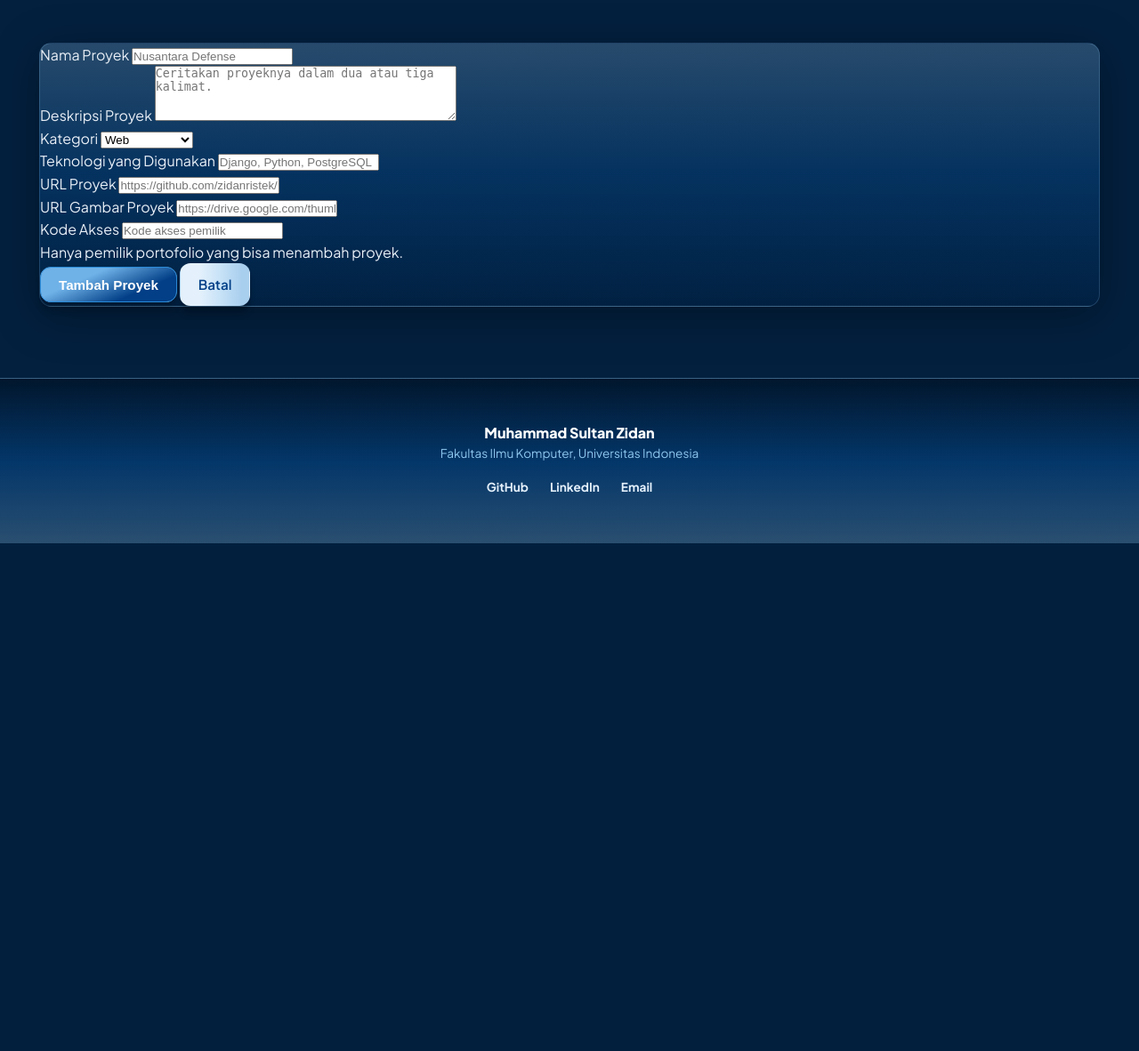
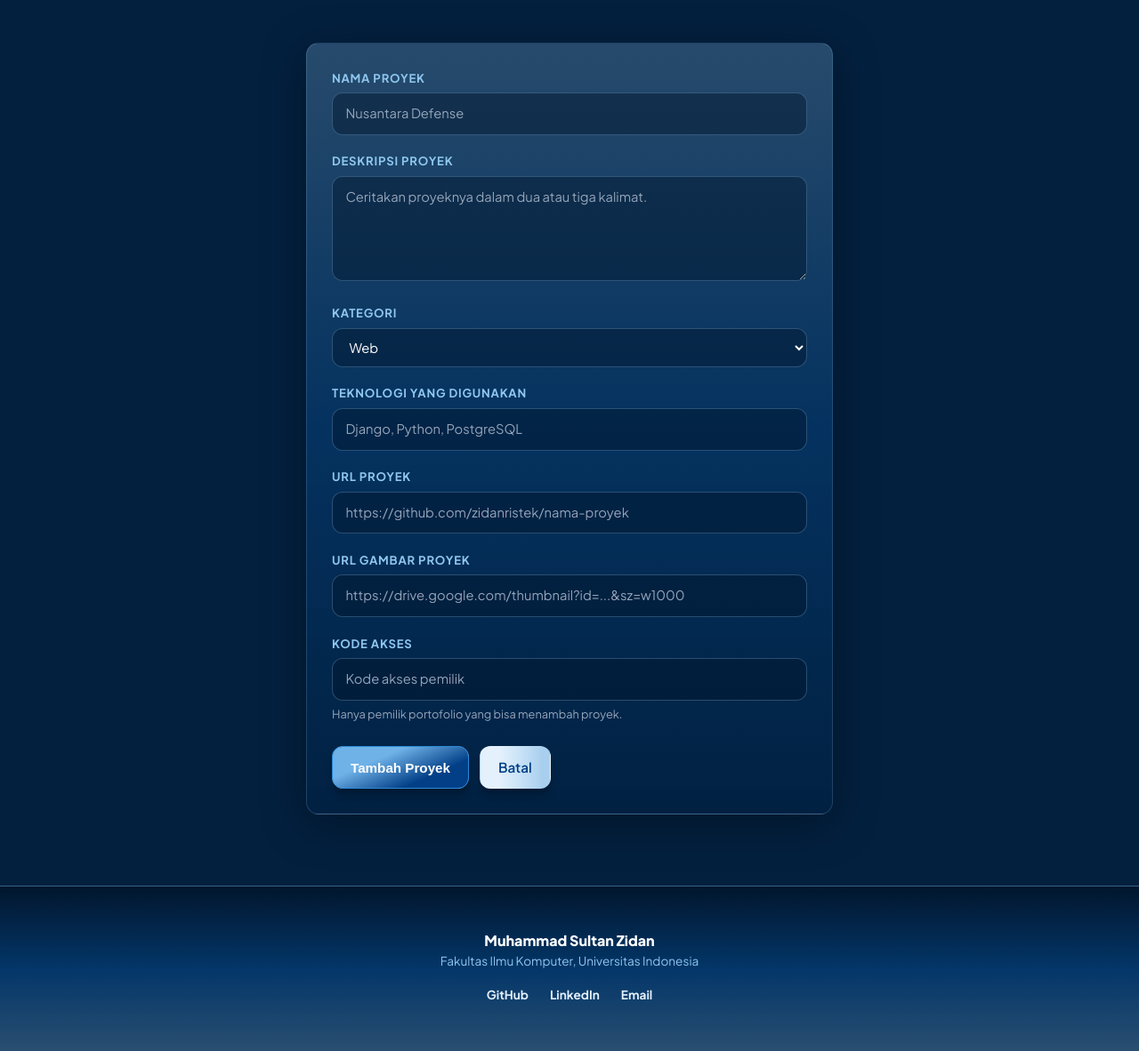
Before and after one commit to zidanristek/myportofolio, a Django app: page /projects/add/ in a window 1280 px wide. Shown: the part 198-1380 px from the top of the page at 89% size. Before the commit the page ends 809 px from the top, so only its background shows below. Run offline with Django 5.2, Linux system fonts and the light colour scheme; parts of the project's set-up code (start-up, migrations or seed data) failed here and were passed over.

Commit message:
style(css): dress the form and the modal in the site palette
Inputs sit on the dark ground the rest of the site uses, which leaves one
thing the browser paints itself: a native select menu draws its options
on the operating system's own surface, so those need an explicit colour
or they come out dark on dark.

On a narrow screen the confirmation rises from the bottom edge instead of
floating in the middle, which puts it within reach of a thumb.

```diff
--- a/static/css/style.css
+++ b/static/css/style.css
@@ -1115,6 +1115,252 @@ body.menu-open {
 }
 
 /* ==========================================================================
+   Forms, flash messages, and the delete confirmation
+
+   The tutorial ships its own palette for these. Everything below is the same
+   layout mapped onto the tokens this site already uses, so a form does not
+   arrive looking like it came from another project.
+   ========================================================================== */
+
+.btn-danger {
+    color: var(--n-100);
+    background: linear-gradient(156.6deg, #e06a5c 24%, #8f2018 78%);
+    box-shadow: var(--shadow-btn);
+}
+
+.flash-list {
+    margin-bottom: 1.5rem;
+}
+
+.flash {
+    padding: 0.8rem 1.1rem;
+    border-radius: var(--radius-card);
+    border: 1px solid rgba(143, 199, 239, 0.28);
+    font-size: 0.9rem;
+    font-weight: 600;
+}
+
+.flash-success {
+    color: var(--green-400);
+    background: rgba(0, 165, 81, 0.12);
+    border-color: rgba(63, 203, 132, 0.45);
+}
+
+.flash-error {
+    color: #ffb3aa;
+    background: rgba(180, 35, 24, 0.16);
+    border-color: rgba(224, 106, 92, 0.5);
+}
+
+/* Toolbar above the list: search on the left, add on the right. */
+
+.project-toolbar {
+    display: flex;
+    flex-wrap: wrap;
+    align-items: center;
+    justify-content: space-between;
+    gap: 0.9rem;
+    margin-bottom: 1.6rem;
+}
+
+.project-search {
+    display: flex;
+    flex: 1 1 320px;
+    gap: 0.6rem;
+}
+
+.project-search-input {
+    flex: 1 1 auto;
+    min-width: 0;
+    padding: 0.6rem 0.9rem;
+    border: 1px solid rgba(143, 199, 239, 0.28);
+    border-radius: 12px;
+    background: rgba(1, 21, 43, 0.45);
+    color: var(--n-100);
+    font: inherit;
+    font-size: 0.9rem;
+}
+
+.project-search-input::placeholder {
+    color: var(--n-400);
+}
+
+.project-search-input:focus-visible {
+    outline: 2px solid var(--green-400);
+    outline-offset: 1px;
+}
+
+.project-actions {
+    display: flex;
+    flex-wrap: wrap;
+    align-items: center;
+    gap: 0.6rem;
+    margin-top: 1.1rem;
+}
+
+/* Form */
+
+.form-shell {
+    max-width: 640px;
+}
+
+.project-form {
+    padding: 1.75rem;
+}
+
+.form-group {
+    margin-bottom: 1.15rem;
+}
+
+.form-group label {
+    display: block;
+    margin-bottom: 0.4rem;
+    font-size: 0.82rem;
+    font-weight: 700;
+    letter-spacing: 0.06em;
+    text-transform: uppercase;
+    color: var(--blue-200);
+}
+
+.form-group input,
+.form-group select,
+.form-group textarea {
+    width: 100%;
+    box-sizing: border-box;
+    padding: 0.7rem 0.9rem;
+    border: 1px solid rgba(143, 199, 239, 0.28);
+    border-radius: 12px;
+    background: rgba(1, 21, 43, 0.45);
+    color: var(--n-100);
+    font: inherit;
+    font-size: 0.92rem;
+}
+
+.form-group textarea {
+    resize: vertical;
+}
+
+/* The dropdown opens as a native menu painted by the operating system, so its
+   options need a colour of their own or they land dark on dark. */
+
+.form-group select option {
+    color: var(--navy-950);
+    background: var(--n-100);
+}
+
+.form-group input::placeholder,
+.form-group textarea::placeholder {
+    color: var(--n-400);
+}
+
+.form-group input:focus-visible,
+.form-group select:focus-visible,
+.form-group textarea:focus-visible {
+    outline: 2px solid var(--green-400);
+    outline-offset: 1px;
+    border-color: transparent;
+}
+
+.form-help {
+    margin-top: 0.35rem;
+    font-size: 0.8rem;
+    color: var(--n-400);
+}
+
+.form-error {
+    margin-top: 0.35rem;
+    font-size: 0.82rem;
+    font-weight: 600;
+    color: #ffb3aa;
+}
+
+.form-actions {
+    display: flex;
+    flex-wrap: wrap;
+    gap: 0.75rem;
+    margin-top: 1.6rem;
+}
+
+/* Delete confirmation, built on the popover attribute so the browser handles
+   the top layer, the backdrop stacking, and dismissal on Escape. */
+
+.delete-modal {
+    display: none;
+    position: fixed;
+    inset: 0;
+    width: 100%;
+    height: 100%;
+    max-width: none;
+    max-height: none;
+    margin: 0;
+    padding: 1rem;
+    border: 0;
+    background: transparent;
+    overflow: hidden;
+}
+
+.delete-modal:popover-open {
+    display: flex;
+    align-items: center;
+    justify-content: center;
+}
+
+.delete-modal-backdrop {
+    position: absolute;
+    inset: 0;
+    width: 100%;
+    height: 100%;
+    padding: 0;
+    border: 0;
+    background: rgba(1, 21, 43, 0.72);
+    backdrop-filter: blur(6px);
+    cursor: default;
+}
+
+.delete-modal-box {
+    position: relative;
+    z-index: 1;
+    width: min(100%, 440px);
+    padding: 1.6rem;
+}
+
+.delete-modal-box h2 {
+    margin-bottom: 0.6rem;
+    font-size: 1.2rem;
+    font-weight: 800;
+    color: var(--n-100);
+}
+
+.delete-modal-form label {
+    display: block;
+    margin: 1.1rem 0 0.4rem;
+    font-size: 0.8rem;
+    font-weight: 700;
+    letter-spacing: 0.06em;
+    text-transform: uppercase;
+    color: var(--blue-200);
+}
+
+.delete-modal-form input {
+    width: 100%;
+    box-sizing: border-box;
+    padding: 0.65rem 0.9rem;
+    border: 1px solid rgba(143, 199, 239, 0.28);
+    border-radius: 12px;
+    background: rgba(1, 21, 43, 0.5);
+    color: var(--n-100);
+    font: inherit;
+    font-size: 0.9rem;
+}
+
+.delete-modal-actions {
+    display: flex;
+    justify-content: flex-end;
+    gap: 0.6rem;
+    margin-top: 1.3rem;
+}
+
+/* ==========================================================================
    Core tech
 
    Two rows run in opposite directions. The list is duplicated in the HTML
@@ -1326,6 +1572,40 @@ body.menu-open {
     }
 }
 
+@media (max-width: 600px) {
+    .project-toolbar {
+        align-items: stretch;
+        flex-direction: column;
+    }
+
+    .project-toolbar .btn-primary {
+        justify-content: center;
+    }
+
+    /* Sheet yang naik dari dasar layar lebih mudah dijangkau ibu jari
+       daripada kotak melayang di tengah. */
+    .delete-modal:popover-open {
+        align-items: flex-end;
+    }
+
+    .delete-modal {
+        padding: 0;
+    }
+
+    .delete-modal-box {
+        width: 100%;
+        border-radius: var(--radius-card) var(--radius-card) 0 0;
+    }
+
+    .delete-modal-actions {
+        flex-direction: column-reverse;
+    }
+
+    .delete-modal-actions .btn {
+        width: 100%;
+    }
+}
+
 @media (max-width: 460px) {
     .about-card {
         padding: 1.25rem 1.15rem;
```
